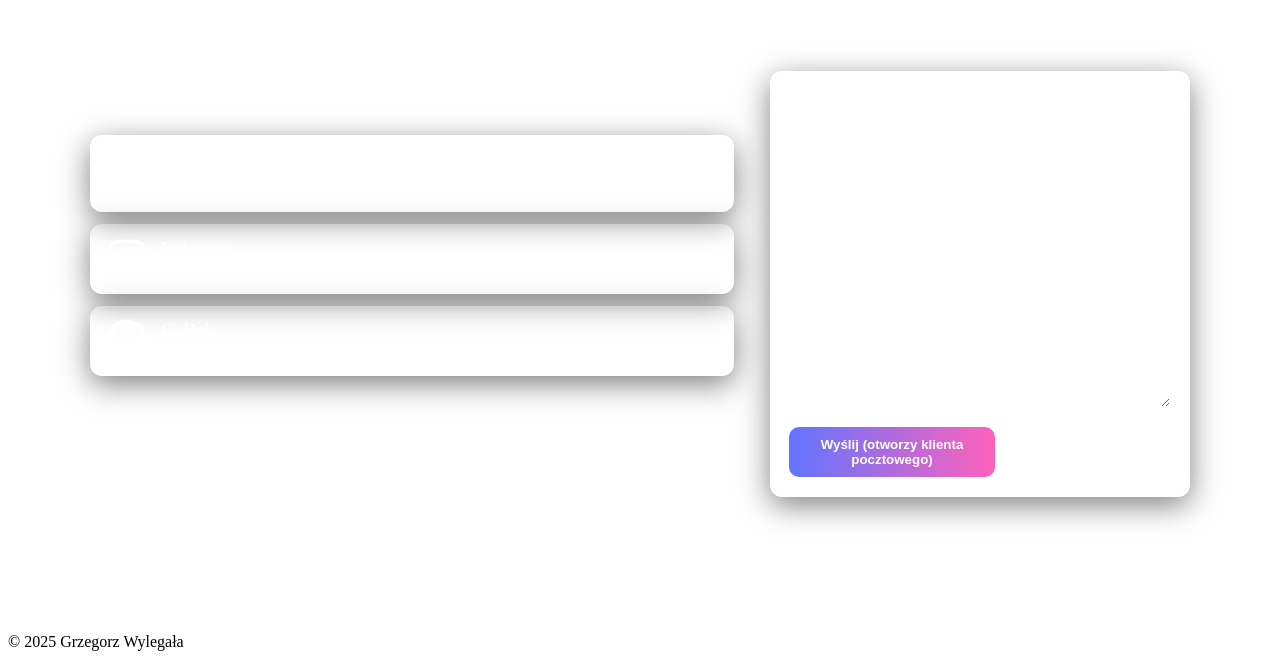
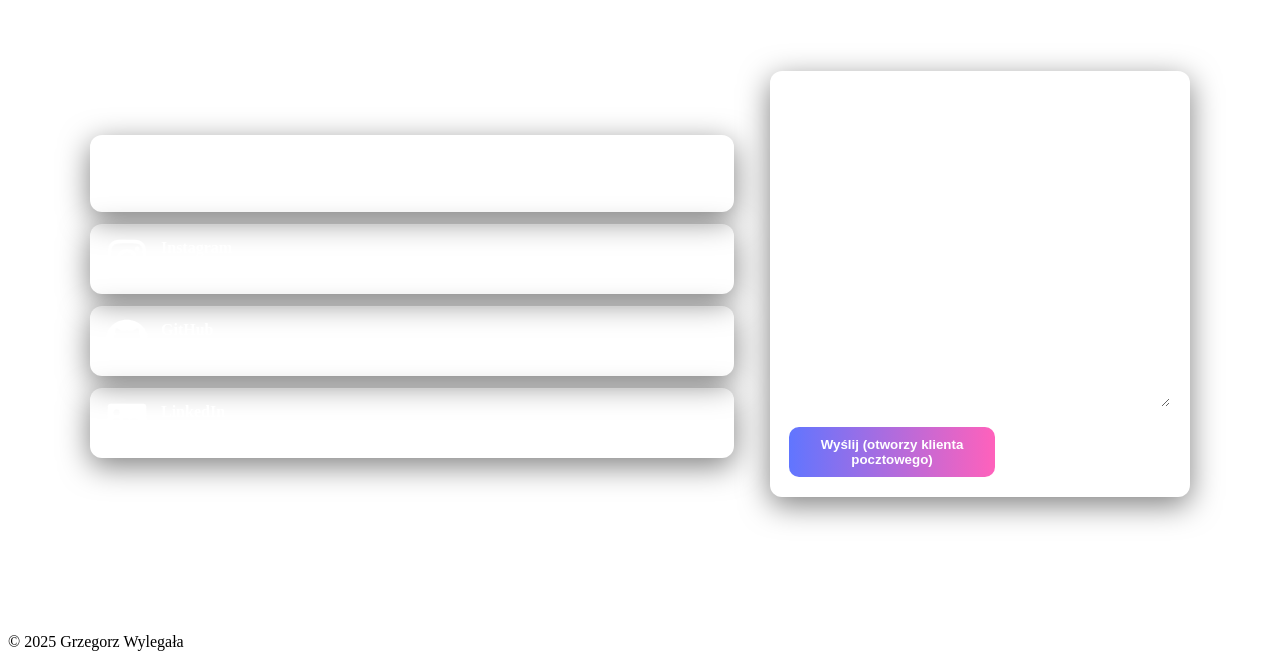
Before and after one commit to bezpanskipies/portfolio, a React (Vite) app: page / in a window 1280 px wide. Shown: the part 4071-4738 px from the top of the page. Built offline with nearby package versions, Linux system fonts and the light colour scheme; the HTML template or start-up script is replaced by a standard one.

Commit message:
Linkedin modyfikacja linku

```diff
--- a/src/components/Contact.jsx
+++ b/src/components/Contact.jsx
@@ -1,7 +1,12 @@
-// src/components/Contact.jsx
 import React, { useState } from "react";
 import { motion } from "framer-motion";
-import { FaInstagram, FaGithub, FaEnvelope, FaCopy } from "react-icons/fa";
+import {
+  FaInstagram,
+  FaGithub,
+  FaEnvelope,
+  FaCopy,
+  FaLinkedin,
+} from "react-icons/fa";
 import "./contact.css";
 
 export default function Contact() {
@@ -9,6 +14,7 @@ export default function Contact() {
   const INSTAGRAM =
     "https://www.instagram.com/bezpanski_pies/?igsh=aGkya3R0dDJ2Zmp6&utm_source=qr";
   const GITHUB = "https://github.com";
+  const LINKEDIN = "https://www.linkedin.com/in/grzegorz-wylegala/";
 
   const [copyText, setCopyText] = useState("Kopiuj email");
   const [form, setForm] = useState({ name: "", from: "", message: "" });
@@ -121,6 +127,20 @@ export default function Contact() {
                 </div>
               </div>
             </a>
+
+            {/* LinkedIn */}
+            <a
+              className="contact__card contact__card--link"
+              href={LINKEDIN}
+              target="_blank"
+              rel="noopener noreferrer"
+            >
+              <FaLinkedin className="contact__icon" />
+              <div>
+                <div className="contact__card-title">LinkedIn</div>
+                <div className="contact__card-body">grzegorz-wylegala</div>
+              </div>
+            </a>
           </div>
         </div>
 
--- a/src/components/contact.css
+++ b/src/components/contact.css
@@ -1,5 +1,3 @@
-/* src/components/contact.css */
-
 .contact {
   padding: 90px 4% 120px;
   color: rgba(255, 255, 255, 0.95);
@@ -51,6 +49,12 @@
   box-shadow: 0 8px 30px rgba(0, 0, 0, 0.5);
   color: inherit;
   text-decoration: none;
+  transition: transform 0.2s ease, box-shadow 0.3s ease;
+}
+
+.contact__card:hover {
+  transform: translateY(-2px);
+  box-shadow: 0 12px 40px rgba(0, 0, 0, 0.6);
 }
 
 .contact__card--link {
@@ -193,3 +197,8 @@
     gap: 10px;
   }
 }
+
+/* optional: kolor dla LinkedIn przy hoverze */
+.contact__card--link:hover .fa-linkedin {
+  color: #0a66c2;
+}
```
